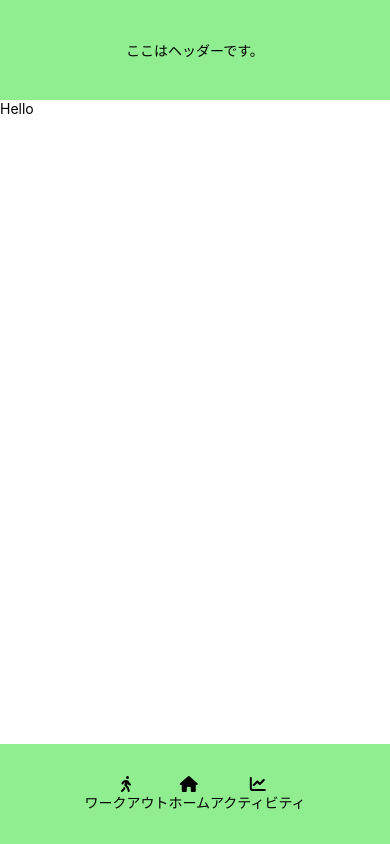
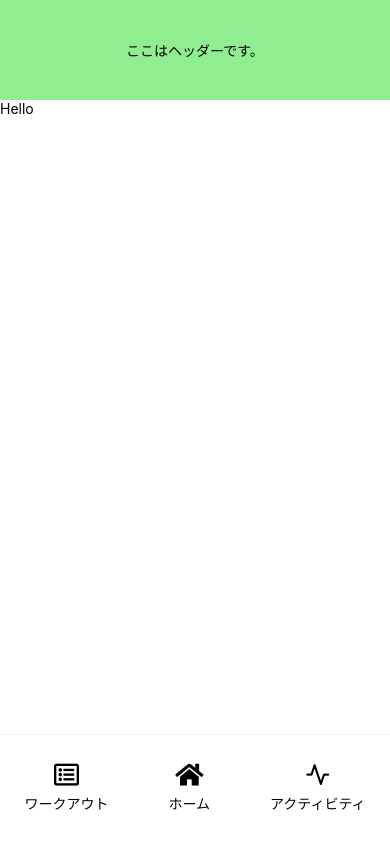
Before and after one commit to AatsuTakahashi/WorkoutNavigator, a React Native app: screen / in a window 390 px wide. Built offline with nearby package versions, Linux system fonts and the light colour scheme.

Commit message:
[add]: footerの見た目完成

```diff
--- a/package.json
+++ b/package.json
@@ -19,11 +19,13 @@
     "react": "18.2.0",
     "react-dom": "18.2.0",
     "react-native": "0.73.6",
+    "react-native-vector-icons": "^10.1.0",
     "react-native-web": "~0.19.6"
   },
   "devDependencies": {
     "@babel/core": "^7.20.0",
     "@types/react": "~18.2.45",
+    "@types/react-native-vector-icons": "^6.4.18",
     "typescript": "^5.1.3"
   },
   "private": true
--- a/src/components/atoms/footerItem/footerIcon.tsx
+++ b/src/components/atoms/footerItem/footerIcon.tsx
@@ -1,31 +1,28 @@
-import {
-  faChartLine,
-  faHouse,
-  faPersonWalking,
-} from '@fortawesome/free-solid-svg-icons';
-import { FontAwesomeIcon } from '@fortawesome/react-fontawesome';
 import { View } from 'react-native';
+import FontAwesome5 from 'react-native-vector-icons/FontAwesome5';
+import Feather from 'react-native-vector-icons/Feather';
+import { footerIconStyles } from './footerItem.module';
 
 export const WorkOutIcon = () => {
   return (
-    <View>
-      <FontAwesomeIcon icon={faPersonWalking} />{' '}
+    <View style={footerIconStyles.container}>
+      <FontAwesome5 name='list-alt' size={25} />
     </View>
   );
 };
 
 export const HomeIcon = () => {
   return (
-    <View>
-      <FontAwesomeIcon icon={faHouse} />
+    <View style={footerIconStyles.container}>
+      <FontAwesome5 name='home' size={25} />
     </View>
   );
 };
 
 export const ActivityIcon = () => {
   return (
-    <View>
-      <FontAwesomeIcon icon={faChartLine} />
+    <View style={footerIconStyles.container}>
+      <Feather name='activity' size={25} />
     </View>
   );
 };
--- /dev/null
+++ b/src/components/atoms/footerItem/footerItem.module.tsx
@@ -0,0 +1,20 @@
+import { StyleSheet } from 'react-native';
+
+export const footerIconStyles = StyleSheet.create({
+  container: {
+    alignItems: 'center',
+    justifyContent: 'center',
+  },
+});
+
+export const footerTextStyles = StyleSheet.create({
+  container: {
+    alignItems: 'center',
+    justifyContent: 'center',
+    paddingTop: 5,
+    paddingBottom: 10,
+  },
+  footerText: {
+    color: '#0A0017',
+  },
+});
--- a/src/components/atoms/footerItem/footerText.tsx
+++ b/src/components/atoms/footerItem/footerText.tsx
@@ -1,27 +1,28 @@
 import React from 'react';
 import { Text, View } from 'react-native';
 import { FOOTER_TEXT } from '../../../constants/footerText';
+import { footerTextStyles } from './footerItem.module';
 
 export const WorkOutText = () => {
   return (
-    <View>
-      <Text>{FOOTER_TEXT.WORKOUT}</Text>
+    <View style={footerTextStyles.container}>
+      <Text style={footerTextStyles.footerText}>{FOOTER_TEXT.WORKOUT}</Text>
     </View>
   );
 };
 
 export const HomeText = () => {
   return (
-    <View>
-      <Text>{FOOTER_TEXT.HOME}</Text>
+    <View style={footerTextStyles.container}>
+      <Text style={footerTextStyles.footerText}>{FOOTER_TEXT.HOME}</Text>
     </View>
   );
 };
 
 export const ActivityText = () => {
   return (
-    <View>
-      <Text>{FOOTER_TEXT.ACTIVITY}</Text>
+    <View style={footerTextStyles.container}>
+      <Text style={footerTextStyles.footerText}>{FOOTER_TEXT.ACTIVITY}</Text>
     </View>
   );
 };
--- a/src/components/molecules/footer/activityItem.tsx
+++ b/src/components/molecules/footer/activityItem.tsx
@@ -2,10 +2,11 @@ import React from 'react';
 import { View } from 'react-native';
 import { ActivityIcon } from '../../atoms/footerItem/footerIcon';
 import { ActivityText } from '../../atoms/footerItem/footerText';
+import { footerStyles } from '../../organisms/footer/footer.module';
 
 export const ActivityItem = () => {
   return (
-    <View>
+    <View style={footerStyles.ActivityItem}>
       <ActivityIcon />
       <ActivityText />
     </View>
--- a/src/components/molecules/footer/homeItem.tsx
+++ b/src/components/molecules/footer/homeItem.tsx
@@ -2,10 +2,11 @@ import React from 'react';
 import { HomeIcon } from '../../atoms/footerItem/footerIcon';
 import { View } from 'react-native';
 import { HomeText } from '../../atoms/footerItem/footerText';
+import { footerStyles } from '../../organisms/footer/footer.module';
 
 export const HomeItem = () => {
   return (
-    <View>
+    <View style={footerStyles.HomeItem}>
       <HomeIcon />
       <HomeText />
     </View>
--- a/src/components/molecules/footer/workOutItem.tsx
+++ b/src/components/molecules/footer/workOutItem.tsx
@@ -1,11 +1,12 @@
 import React from 'react';
-import { Text, View } from 'react-native';
+import { View } from 'react-native';
 import { WorkOutIcon } from '../../atoms/footerItem/footerIcon';
 import { WorkOutText } from '../../atoms/footerItem/footerText';
+import { footerStyles } from '../../organisms/footer/footer.module';
 
 export const WorkOutItem = () => {
   return (
-    <View>
+    <View style={footerStyles.workOutItem}>
       <WorkOutIcon />
       <WorkOutText />
     </View>
--- a/src/components/organisms/footer/footer.module.tsx
+++ b/src/components/organisms/footer/footer.module.tsx
@@ -2,18 +2,30 @@ import { StyleSheet } from 'react-native';
 
 export const footerStyles = StyleSheet.create({
   footer: {
-    height: 100,
+    height: 110,
     width: '100%',
     alignItems: 'center',
     justifyContent: 'center',
     position: 'absolute',
     bottom: 0,
-    //将来的には#FFFFFFにしたい。
-    backgroundColor: '#90EE90',
+    backgroundColor: '#FFFFFF',
+    borderTopWidth: 1,
+    borderTopColor: '#F5F5F5',
   },
   footerItem: {
     flexDirection: 'row',
     justifyContent: 'space-evenly',
     alignItems: 'center',
+    paddingTop: 5,
+  },
+  workOutItem: {
+    paddingRight: 60,
+  },
+  HomeItem: {
+    alignItems: 'center',
+    justifyContent: 'center',
+  },
+  ActivityItem: {
+    paddingLeft: 60,
   },
 });
```
Also changed, not shown: 1 other file (tests, documents, lock files or other folders).
